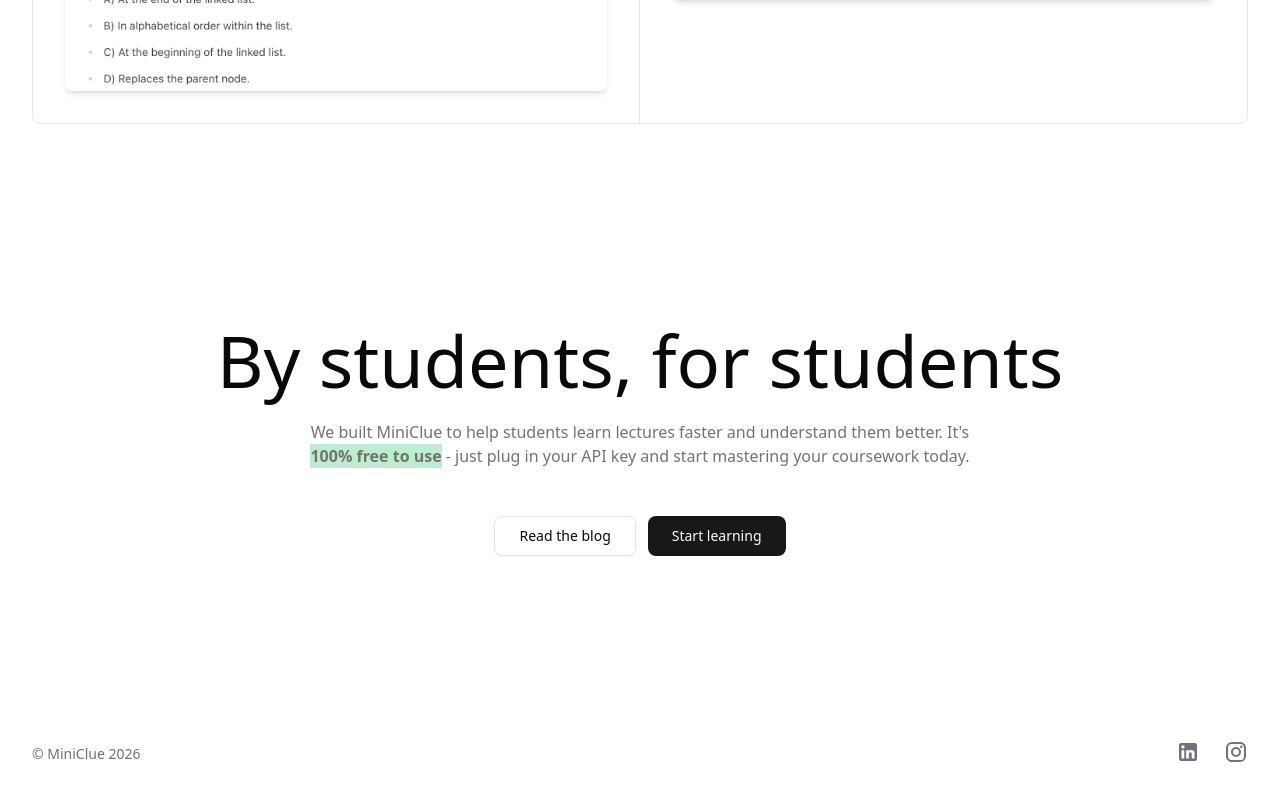
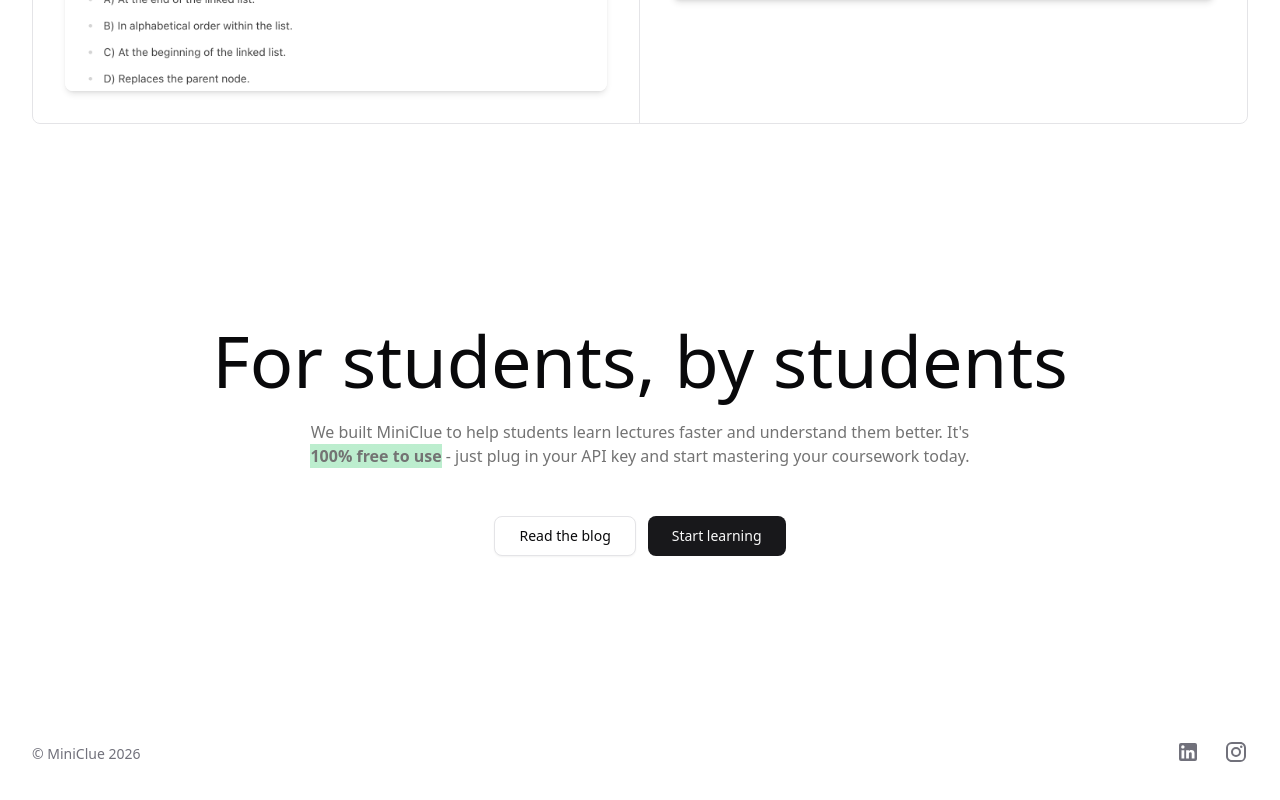
Before and after one commit to srleom/miniclue-mkt, a Next.js app: page / in a window 1280 px wide. Shown: the part 2937-3737 px from the top of the page. Built offline with nearby package versions, Linux system fonts and the light colour scheme; no server answers.

Commit message:
fix: correct phrasing in homepage and blog post to enhance clarity

```diff
--- a/src/app/blog/posts/launch.mdx
+++ b/src/app/blog/posts/launch.mdx
@@ -1,7 +1,7 @@
 ---
 title: "MiniClue 1.0 is here"
 summary: "MiniClue 1.0 is here. Upload your lecture PDFs and chat with them."
-publishedAt: "2026-01-01"
+publishedAt: "2026-01-13"
 authorName: "Louis"
 authorRole: "MiniClue Founder"
 authorAvatar: "/blog/authors/louis.jpg"
@@ -123,7 +123,7 @@
 
 ## What's next for MiniClue
 
-MiniClue is a project by students, for students.
+MiniClue is a project for students, by students.
 
 Our goal is simple: to build the **best AI chat experience for your lecture slides**.
 
--- a/src/app/page.tsx
+++ b/src/app/page.tsx
@@ -82,7 +82,7 @@
       <section className="pt-30">
         <div className="page-container py-20 text-center">
           <h2 className="text-center text-5xl font-medium lg:text-7xl">
-            By students, for students
+            For students, by students
           </h2>
 
           <p className="mx-auto mt-6 max-w-2xl text-neutral-500 dark:text-neutral-300">
```
